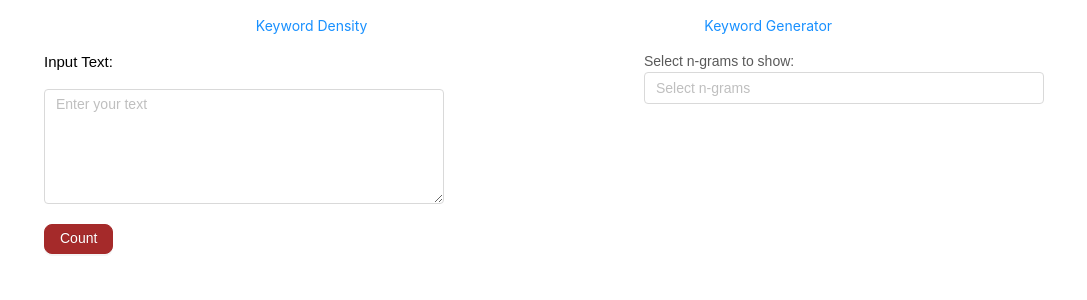
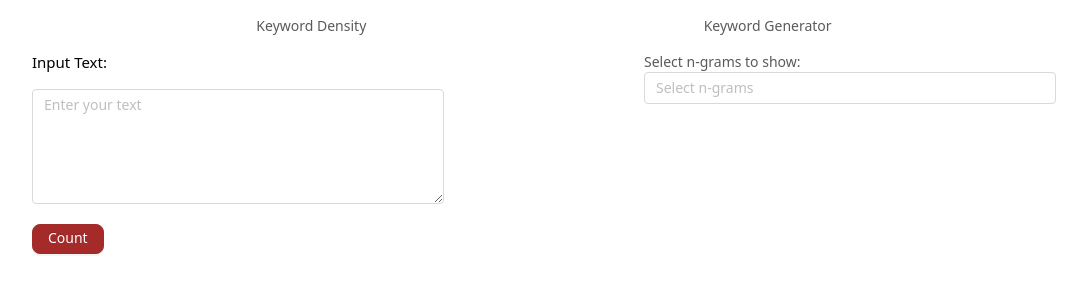
Before and after one commit to sevvalkaplannn/Keyword-Generator, a Vue app: page /keyword-generator in a window 1280 px wide. Shown: the top 300 px of the page, without its empty margins (96-1183 px from the left). Built offline with nearby package versions, Linux system fonts and the light colour scheme; what vue-clipboard2 would draw is missing.

Commit message:
feat(ONB-203): postcss plugings and tailwindcss added, css has been changed by using tailwind, the unwantedWords, regex and splitRegex has been changes according to cleanupResources file

```diff
--- a/postcss.config.js
+++ b/postcss.config.js
@@ -0,0 +1,8 @@
+module.exports = {
+    plugins: [
+        require('tailwindcss'),
+        require('autoprefixer'),
+        require('postcss-import'),
+        require('postcss-nested'),
+    ],
+};
--- /dev/null
+++ b/public/tailwind.config.js
@@ -0,0 +1,9 @@
+/* @type {import('tailwindcss').Config} */
+module.exports = {
+    mode: 'jit',
+    content: ['./src/**/*.{vue,js,ts,jsx,tsx}'],
+    theme: {
+        extend: {},
+    },
+    plugins: [],
+};
--- a/src/main.js
+++ b/src/main.js
@@ -8,7 +8,7 @@ import TheNav from './components/TheNav.vue';
 import FontAwesomeIcon from './fontAwesome';
 
 import 'ant-design-vue/dist/antd.css';
-
+import './style.css';
 
 Vue.component('font-awesome-icon', FontAwesomeIcon);
 Vue.component('the-header', TheHeader);
--- a/src/pages/keyword-generator/KeywordGenerator.vue
+++ b/src/pages/keyword-generator/KeywordGenerator.vue
@@ -34,9 +34,13 @@
             class="ma-keyword-group"
           >
             <h3>{{ selectedNGrams[index] }}-gram Keywords:</h3>
-            <a-tag v-for="(keyword, keywordIndex) in keywords" :key="keyword" class="ma-keyword-tag">
+            <a-tag
+              v-for="(keyword, keywordIndex) in keywords"
+              :key="keyword"
+              class="ma-keyword-tag"
+            >
               {{ keyword }}
-              <a-icon type="close" @click="removeKeyword(index,keywordIndex)" />
+              <a-icon type="close" @click="removeKeyword(index, keywordIndex)" />
             </a-tag>
           </div>
         </div>
@@ -114,13 +118,11 @@ export default {
 
 <style scoped>
 .ma-keywords-generator {
-  font-family: Arial, sans-serif;
-  max-width: 1000px;
-  margin: 0 auto;
+  @apply font-sans max-w-5xl m-auto;
 }
 
 .ma-content {
-  display: flex;
+  @apply flex;
 }
 
 .ma-left-side {
--- /dev/null
+++ b/src/style.css
@@ -0,0 +1,3 @@
+@import 'tailwindcss/base';
+@import 'tailwindcss/components';
+@import 'tailwindcss/utilities';
```
Also changed, not shown: package.json (+8 -1 lines), 1 other file (tests, documents, lock files or other folders).
